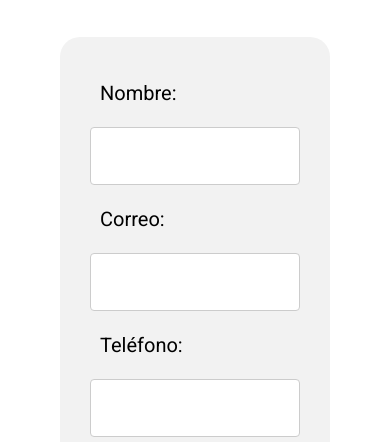
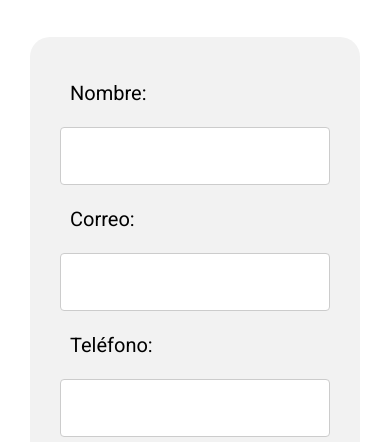
Before and after one commit to pabloabb/AplicacionWeb, a plain HTML site: page contacto.html in a window 390 px wide. Shown: the part 333-775 px from the top of the page. Drawn offline with nearby package versions, Linux system fonts and the light colour scheme.

```diff
--- a/contacto.html
+++ b/contacto.html
@@ -72,7 +72,7 @@
 
       <h1 class="animate__animated animate__fadeIn">Contacto</h1>
 
-      <section class="contenido">
+      <section class="contenido" id="contenidoFormulario">
         <div class="formularioContacto">
           <form method="post" action="">
             <label for="nombre">Nombre:</label>
--- a/styles/styles.css
+++ b/styles/styles.css
@@ -428,6 +428,9 @@
         transition-duration: 0.6s;
     }
 
+    #contenidoFormulario {
+        padding: 0px 0px;
+    }
 
 }
 
```
